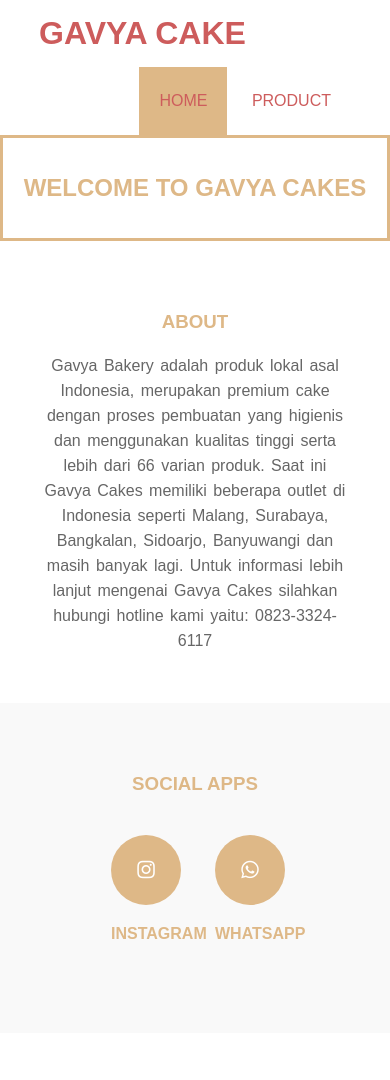
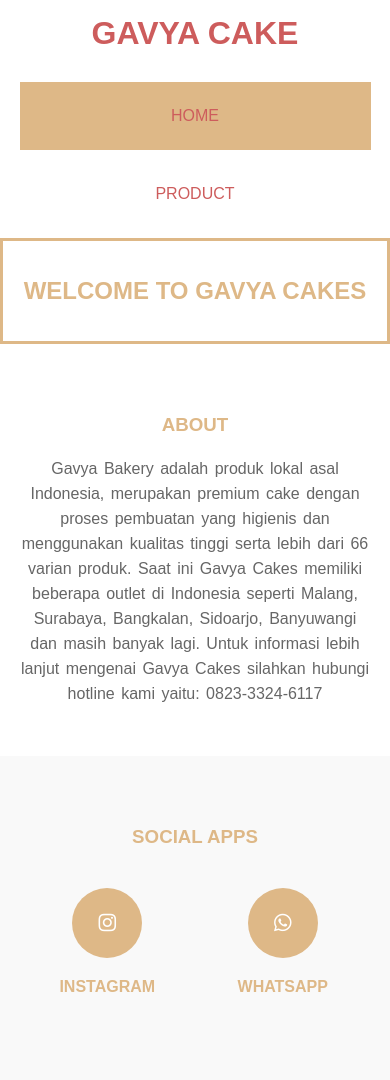
Before and after one commit to livianas/Lyviana-toko-kue, a plain HTML site: page Index.html in a window 390 px wide. Shown: the top 1080 px of the page. Drawn offline with Linux system fonts and the light colour scheme.

Commit message:
menambahkan logo pada index.html

```diff
--- a/Index.html
+++ b/Index.html
@@ -7,6 +7,7 @@
     <title>Toko Kue Gavya</title>
     <link rel="stylesheet" href="style.css">
     <link rel="stylesheet" href="https://cdnjs.cloudflare.com/ajax/libs/font-awesome/5.15.3/css/all.min.css">
+    <link rel="shortcut icon" type="image" href="image/Логотип.jpeg">
 </head>
 <body>
 
--- a/style.css
+++ b/style.css
@@ -144,3 +144,38 @@ color: burlywood;
 .product p {
     color: #666;
 }
+
+
+@media screen and (max-width: 768px) {
+    .container {
+        width: 90%;
+    }
+
+    header h1 {
+        float: none;
+        text-align: center;
+        padding: 15px 0;
+    }
+
+    header ul {
+        float: none;
+        text-align: center;
+        margin-top: 15px;
+    }
+
+    header ul li {
+        display: block;
+        margin-bottom: 10px;
+    }
+
+    .box .col-3 {
+        width: 100%;
+        float: none;
+    }
+
+    .product {
+        flex: 0 0 calc(50% - 20px);
+        max-width: calc(50% - 20px);
+        margin: 10px;
+    }
+}
```
Also changed, not shown: image/Логотип.jpeg (added).
